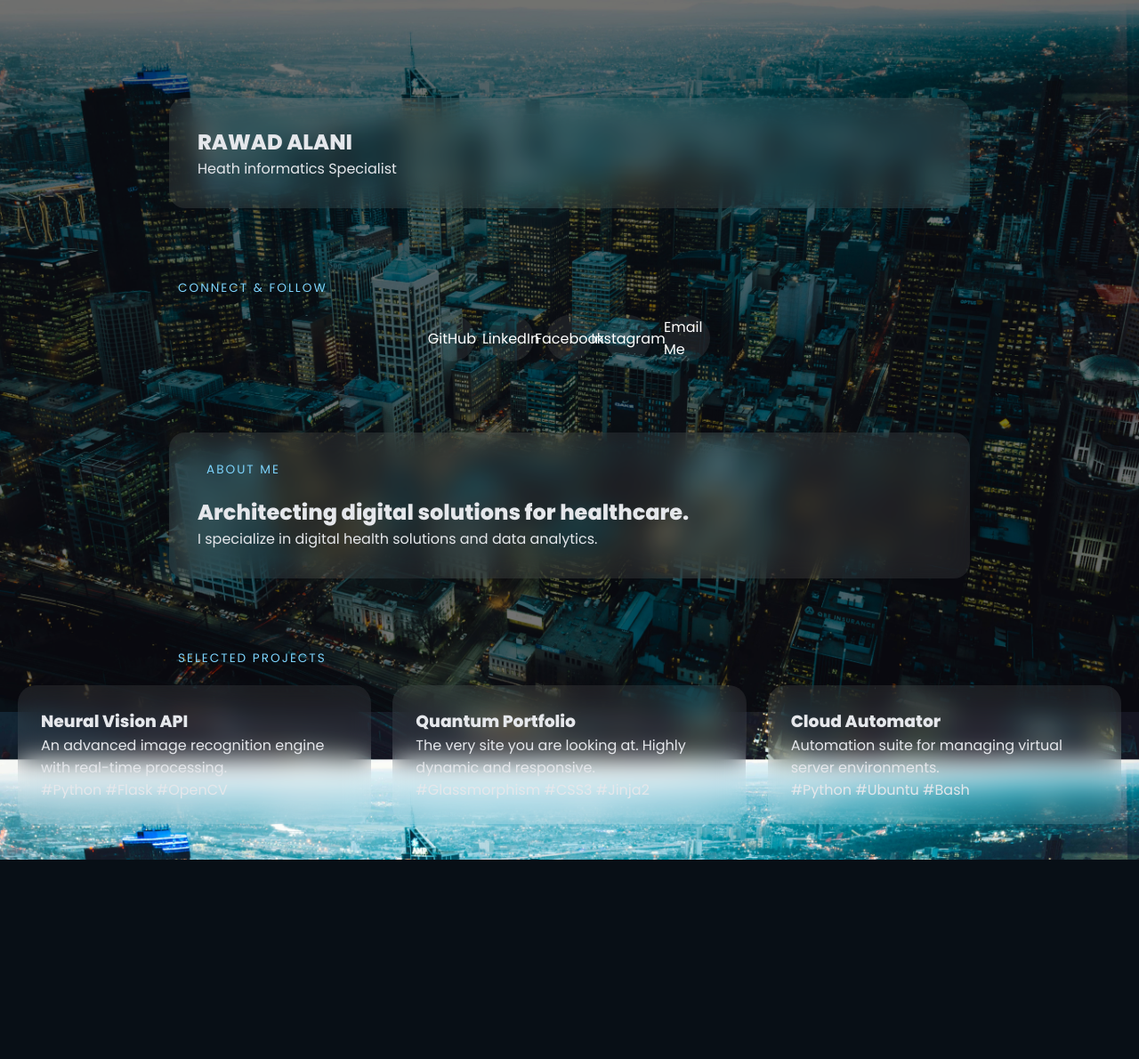
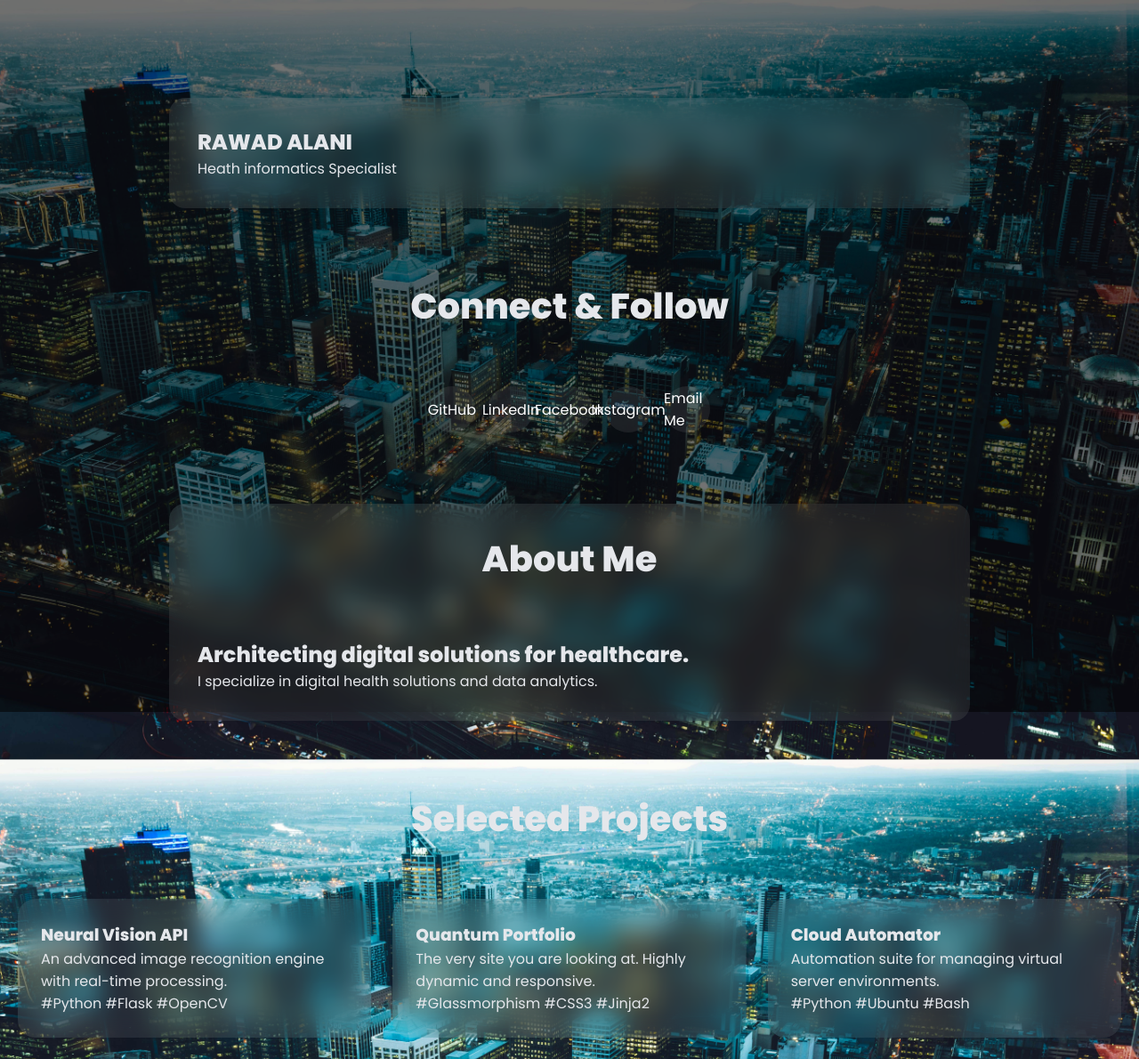
Before and after one commit to alanirawad-sketch/Portfolio, a Flask app: page / in a window 1280 px wide. Shown: the top 1190 px of the page at 89% size. Before the commit the page ends 966 px from the top, so only its background shows below. Run offline with Flask 3, Linux system fonts and the light colour scheme.

Commit message:
Update style.css

```diff
--- a/static/style.css
+++ b/static/style.css
@@ -82,18 +82,14 @@ section {
     scroll-margin-top: 80px;
 }
 .section-label {
-    text-transform: uppercase;
-    letter-spacing: 2px;
-    font-size: 0.85rem;
-    color: var(--accent);
-    margin-bottom: 20px;
+    max-width: 900px;
+    margin: 0 auto 60px;
+    font-size: 2.5rem;
+    font-weight: 700;
+    text-align: center;
+    color: var(--text-main);
 }
-.section-label {
-    max-width: 900px;
-    margin-left: auto;
-    margin-right: auto;
-    padding-left: 10px; /* Aligns with the card content */
-}
+
 
 /* SOCIAL */
 
```
